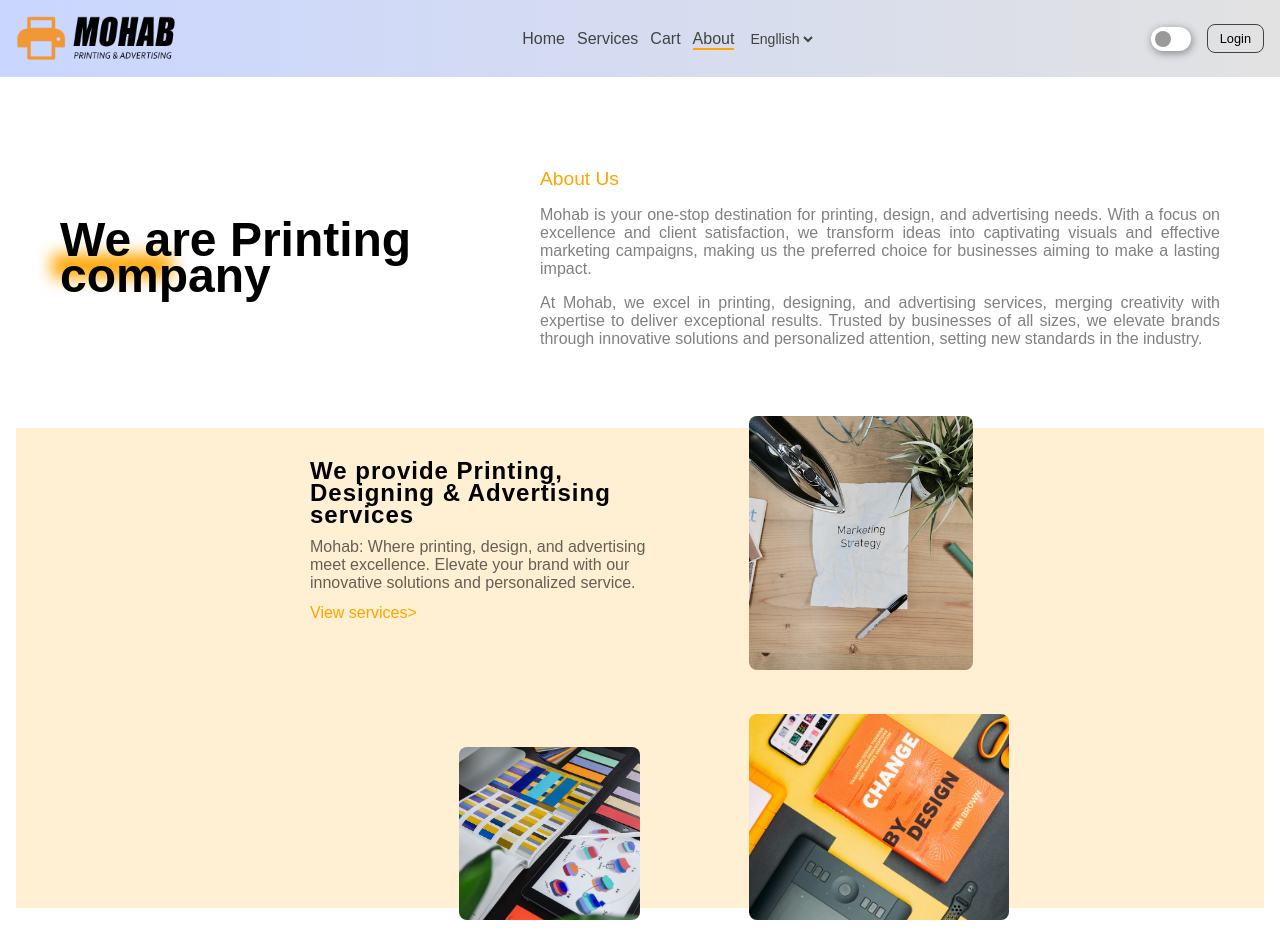
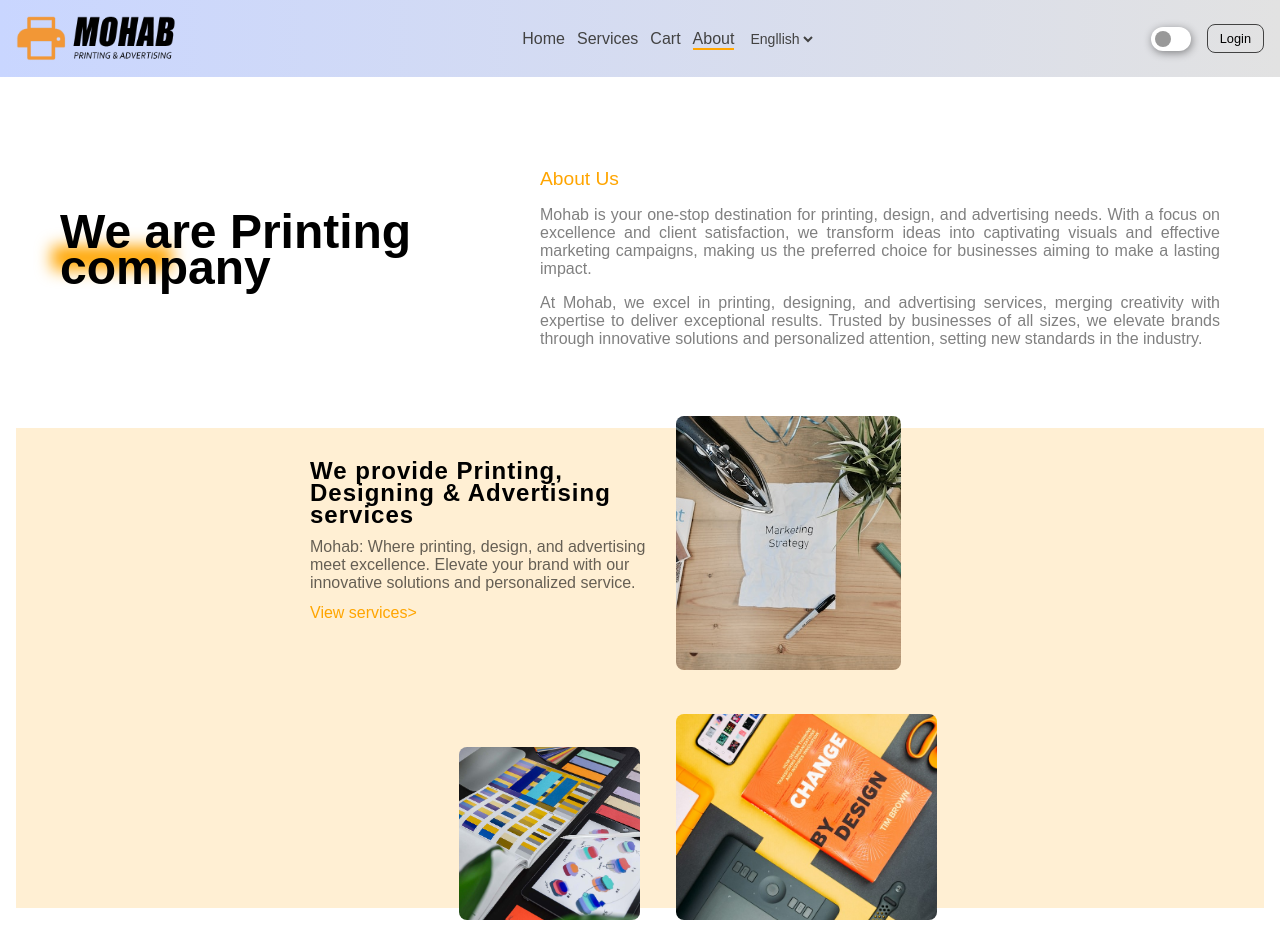
Before and after one commit to MoTarigOs/mohab, a Next.js app: page /about in a window 1280 px wide. Shown: the top 952 px of the page. Built offline with nearby package versions, Linux system fonts and the light colour scheme.

Commit message:
4th production commitment adjust

```diff
--- a/app/about/About.css
+++ b/app/about/About.css
@@ -19,6 +19,7 @@
         display: flex;
         flex-direction: row;
         width: 100%;
+        flex-wrap: wrap;
         justify-content: center;
         align-items: center;
         padding: 32px 0;
@@ -31,7 +32,7 @@
             position: relative;
             z-index: 1;
             color: var(--black);
-            margin-bottom: 16px;
+            margin-bottom: 32px;
 
             span{
                 position: absolute;
@@ -121,6 +122,7 @@
                 position: absolute;
                 bottom: -12px;
                 left: 25%;
+                overflow: hidden;
             }
 
             .image2{
@@ -128,7 +130,8 @@
                 height: 53%;
                 position: absolute;
                 top: -12px;
-                left: 65%;
+                left: 55%;
+                overflow: hidden;
             }
 
             .image3{
@@ -136,7 +139,8 @@
                 height: 43%;
                 position: absolute;
                 bottom: -12px;
-                left: 65%;
+                left: 55%;
+                overflow: hidden;
             }
         }
     }
@@ -162,10 +166,14 @@
             margin-top: 8px;
             color: var(--black);
 
-            li a img{
-                width: 36px;
-                height: 36px;
-                object-fit: cover;
+            li {
+                width: fit-content;
+
+                a img{
+                    width: 36px;
+                    height: 36px;
+                    object-fit: cover;
+                }
             }
         }
     }
@@ -177,11 +185,11 @@
         padding: 12px;
 
         .landingAbout{
-            flex-wrap: wrap;
 
             h1{
                 font-size: 2rem;
                 line-height: 28px;
+                margin-bottom: 16px;
 
                 &::after{
                     width: 96px;
```
Also changed, not shown: 1 other file (tests, documents, lock files or other folders).
